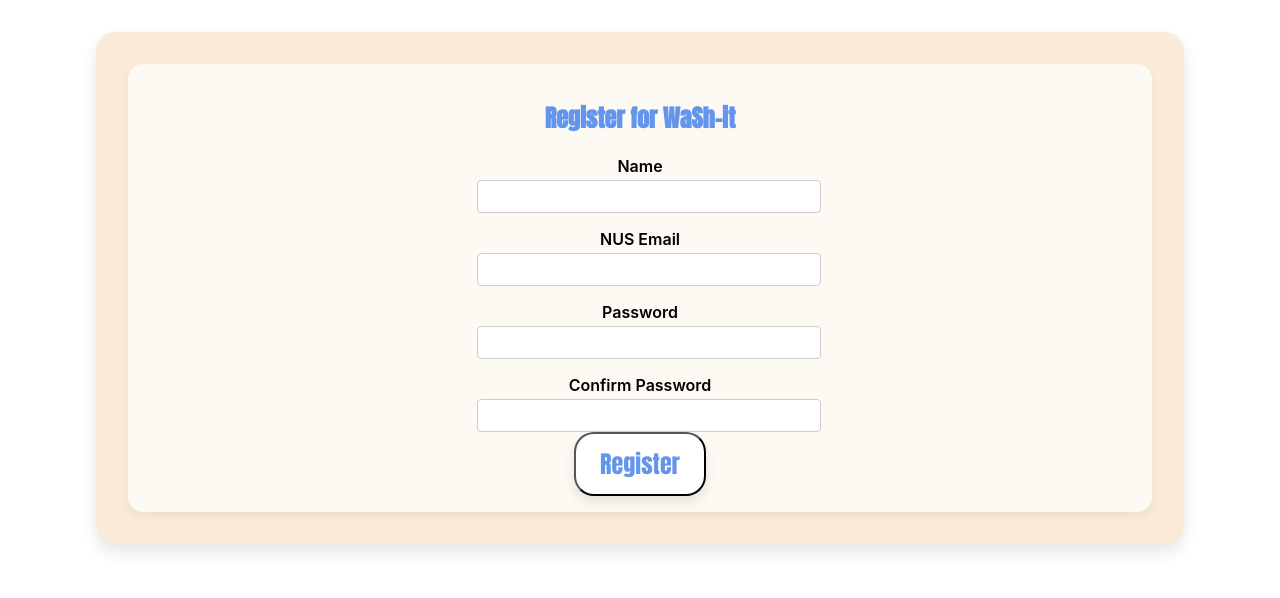
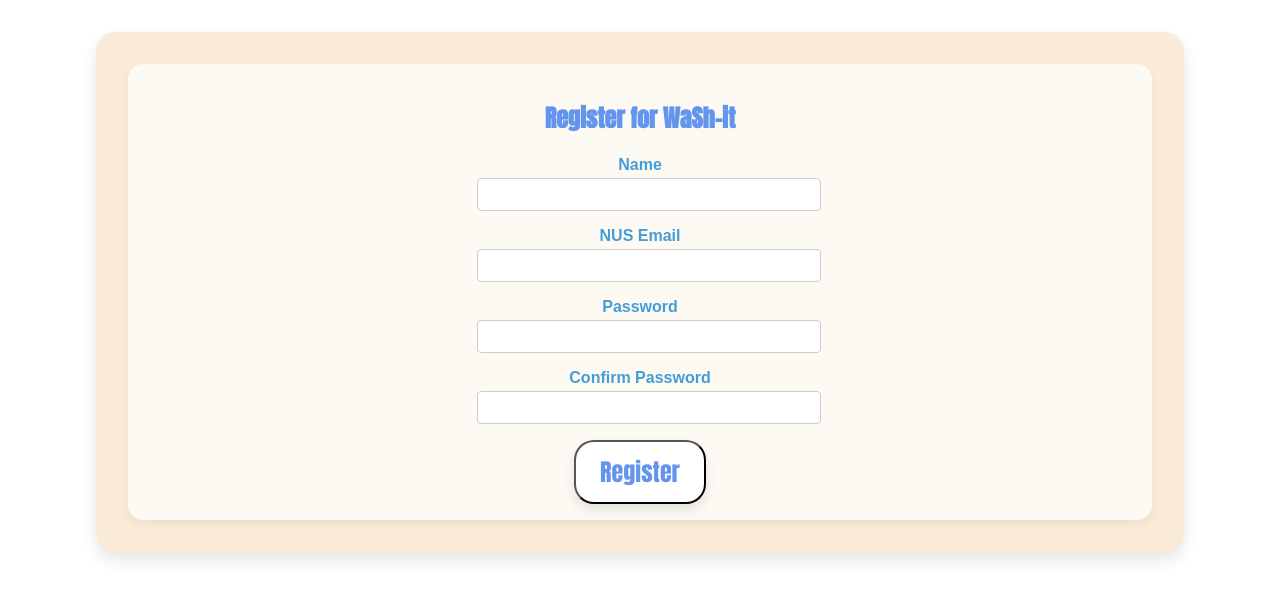
Before and after one commit to aurorazurary/Orbital2025_WaSh-it, a React (Create React App) app in the folder client/: page /register in a window 1280 px wide. Shown: the top 598 px of the page. Built offline with nearby package versions, Linux system fonts and the light colour scheme.

Commit message:
Adjusted frontend of register and main page

```diff
--- a/client/src/App.css
+++ b/client/src/App.css
@@ -57,6 +57,10 @@
 
 .bottomgap {
   margin-bottom: 1rem;
+}
+
+.topgap {
+  margin-top: 1rem;
 }
 
 .button {
--- a/client/src/pages/Main.js
+++ b/client/src/pages/Main.js
@@ -7,8 +7,8 @@ function Main() {
                 <h1 className="important-text"> Welcome to WaSh-it! </h1>
                 <h2 className="normal-text bottomgap"> Your fuss-free laundry booking system</h2>
                 <Link to="/login" className="button normal-text bottomgap">Go to Login</Link>
-                <Link to="/dashboard" className="button normal-text">Go to Dashboard</Link>
-                <Link to="/register" className="button normal-text bottomgap">Register</Link>
+                <Link to="/dashboard" className="button normal-text bottomgap">Go to Dashboard</Link>
+                <Link to="/register" className="button normal-text">Register</Link>
             </div>
 
             <div className="container">
--- a/client/src/pages/Register.js
+++ b/client/src/pages/Register.js
@@ -41,15 +41,15 @@ function Register() {
             <form onSubmit={handleSubmit} className="login-form">
                 {error && <p className="error-msg">{error}</p>}
                 {message && <p style={{ color: "green" }}>{message}</p>}
-                <label>Name</label>
+                <label className="normal-text">Name</label>
                 <input type="text" value={name} onChange={e => setName(e.target.value)} required />
-                <label>NUS Email</label>
+                <label className="normal-text">NUS Email</label>
                 <input type="email" value={email} onChange={e => setEmail(e.target.value)} required />
-                <label>Password</label>
+                <label className="normal-text">Password</label>
                 <input type="password" value={password} onChange={e => setPassword(e.target.value)} required />
-                <label>Confirm Password</label>
+                <label className="normal-text">Confirm Password</label>
                 <input type="password" value={confirmPassword} onChange={e => setConfirmPassword(e.target.value)} required />
-                <button type="submit" className="button">Register</button>
+                <button type="submit" className="button topgap">Register</button>
             </form>
         </div>
     );
```
